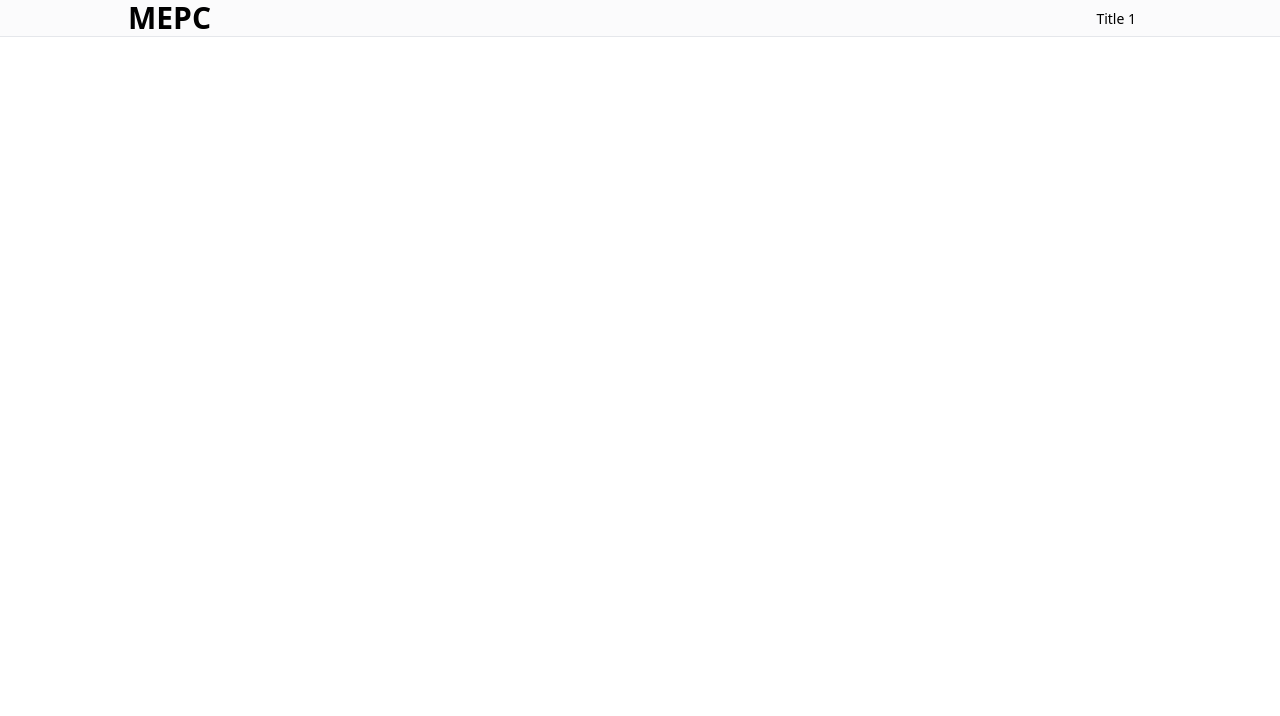
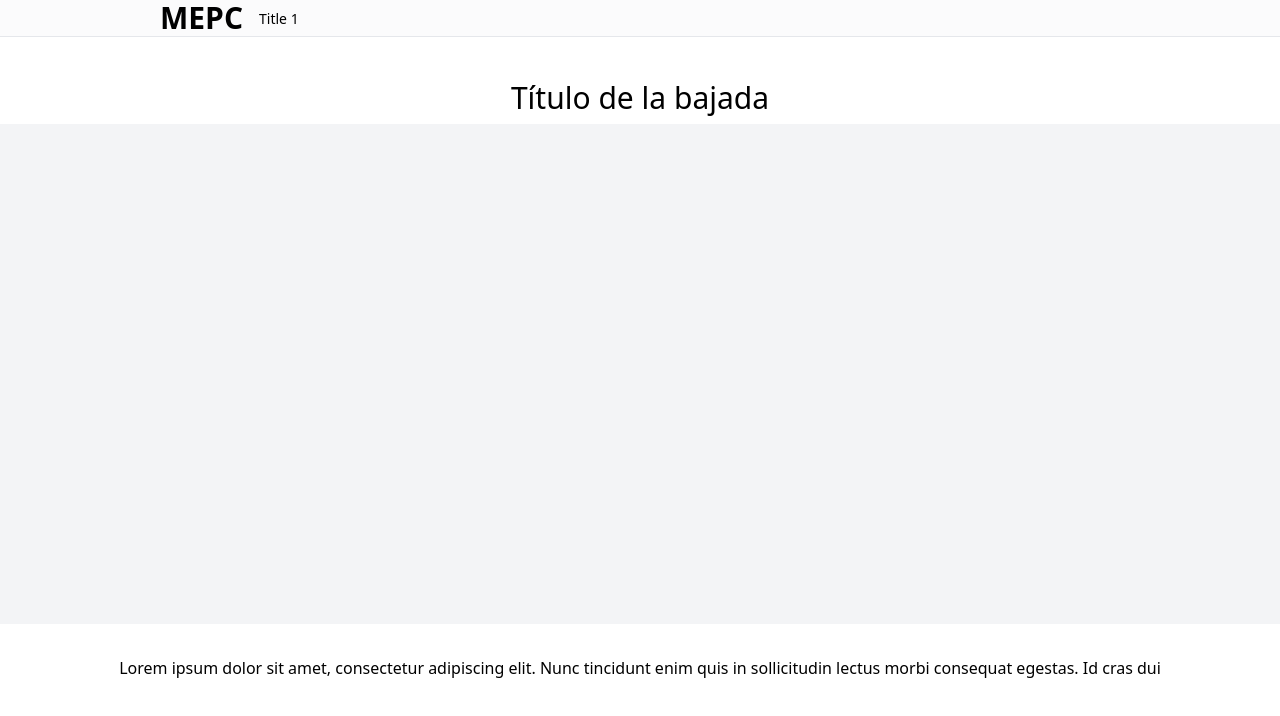
Before and after one commit to mepc-org/website, a Next.js app: page / in a window 1280 px wide. Shown: the top 716 px of the page. Built offline with nearby package versions, Linux system fonts and the light colour scheme.

Commit message:
feat: upload hero, improve nav & add metatags

```diff
--- /dev/null
+++ b/components/Hero.tsx
@@ -0,0 +1,24 @@
+import React from 'react';
+
+const Hero = () => {
+    return (
+        <div>
+            <section className="text-center">
+                <h1 className="mt-20 text-3xl mb-2 bg-clip-text text-black">
+                    Título de la bajada
+                </h1>
+                <div
+                    style={{ height: '500px' }}
+                    className="relative md:container mx-auto bg-gray-100">
+                </div>
+                <div className="m-8">
+                    <p>
+                    Lorem ipsum dolor sit amet, consectetur adipiscing elit. Nunc tincidunt enim quis in sollicitudin lectus morbi consequat egestas. Id cras dui
+                    </p>
+                </div>
+            </section>
+        </div>
+    );
+};
+
+export default Hero;
--- a/components/Nav.tsx
+++ b/components/Nav.tsx
@@ -3,17 +3,7 @@ import React from 'react';
 
 const Nav = () => {
     return (
-        <header className="px-10 md:px-32 flex justify-between flex-wrap items-center lg:py-0 py-2 text-darkgrey bg-opacity-70 top-0 fixed w-screen z-10 bg-gray-50 border-b dark:border-darkergrey border-gray-200 dark:bg-black dark:text-white">
-            <div className="flex flex-row">
-                <Link href="/" passHref>
-                    <a>
-                        <h1 className="text-3xl font-bold text-black dark:text-white">
-                            MEPC
-                            <span className="rounded-full bg-blue h-2 w-2 inline-block"></span>
-                        </h1>
-                    </a>
-                </Link>
-            </div>
+        <header className="px-10 md:px-32 flex flex-wrap items-center lg:py-0 py-2 text-darkgrey bg-opacity-70 top-0 fixed w-screen z-10 bg-gray-50 border-b dark:border-darkergrey border-gray-200 dark:bg-black dark:text-white">
             <label htmlFor="menu-toggle" className="pointer-cursor lg:hidden block">
                 <svg
                 className="fill-current text-blue dark:text-white"
@@ -25,6 +15,15 @@ const Nav = () => {
                 <path d="M0 3h20v2H0V3zm0 6h20v2H0V9zm0 6h20v2H0v-2z"></path>
                 </svg>
             </label>
+            <div className="flex flex-row">
+                <Link href="/" passHref>
+                    <a>
+                        <h1 className="text-3xl font-bold text-black dark:text-white ml-8">
+                            MEPC
+                        </h1>
+                    </a>
+                </Link>
+            </div>
             <input className="hidden" type="checkbox" id="menu-toggle" />
             <div className="hidden lg:flex lg:items-center lg:w-auto w-full" id="menu">
                 <nav>
--- a/pages/index.tsx
+++ b/pages/index.tsx
@@ -2,12 +2,21 @@ import Head from 'next/head'
 import Image from 'next/image'
 import styles from '../styles/Home.module.css'
 import Nav from "../components/Nav"
+import Hero from "../components/Hero"
 
 export default function Home() {
   return (
     <>
     <div className="dark:bg-black dark:text-white antialiased">
+      <Head>
+        <meta charSet="utf-8" />
+        <title>Home - Movimiento Estudiantil por la Psicología Científica (MEPC)</title>
+        <meta name="viewport" content="width=device-width, initial-scale=1" />
+        <meta name="description" content="Somos una organización independiente de estudiantes y graduades, que tenemos como fin promover el pensamiento crítico y la psicología científica, formarnos entre los integrantes en temas afines y reclamar por una formación actualizada, plural y científica." />
+        <meta name="keywords" content="psicología científica movimiento mepc" />
+      </Head>
       <Nav />
+      <Hero />
     </div>
     </>
   )
```
